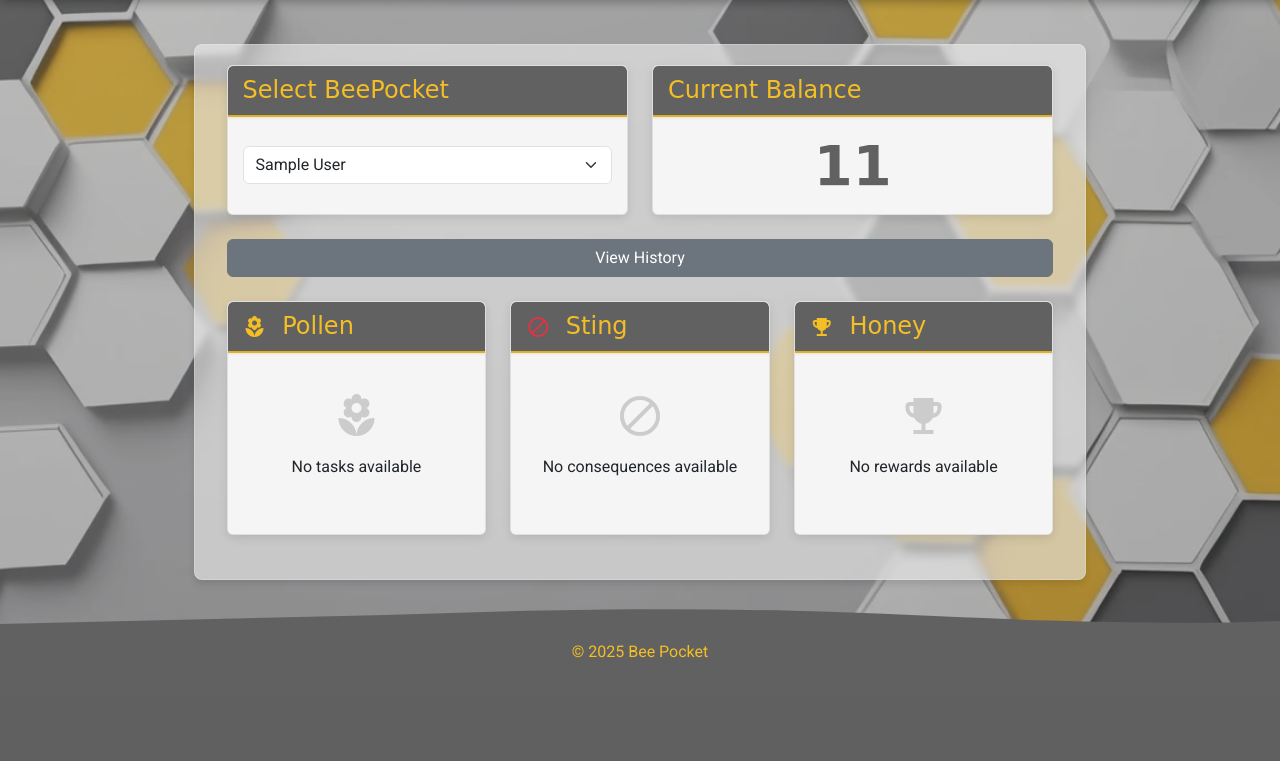
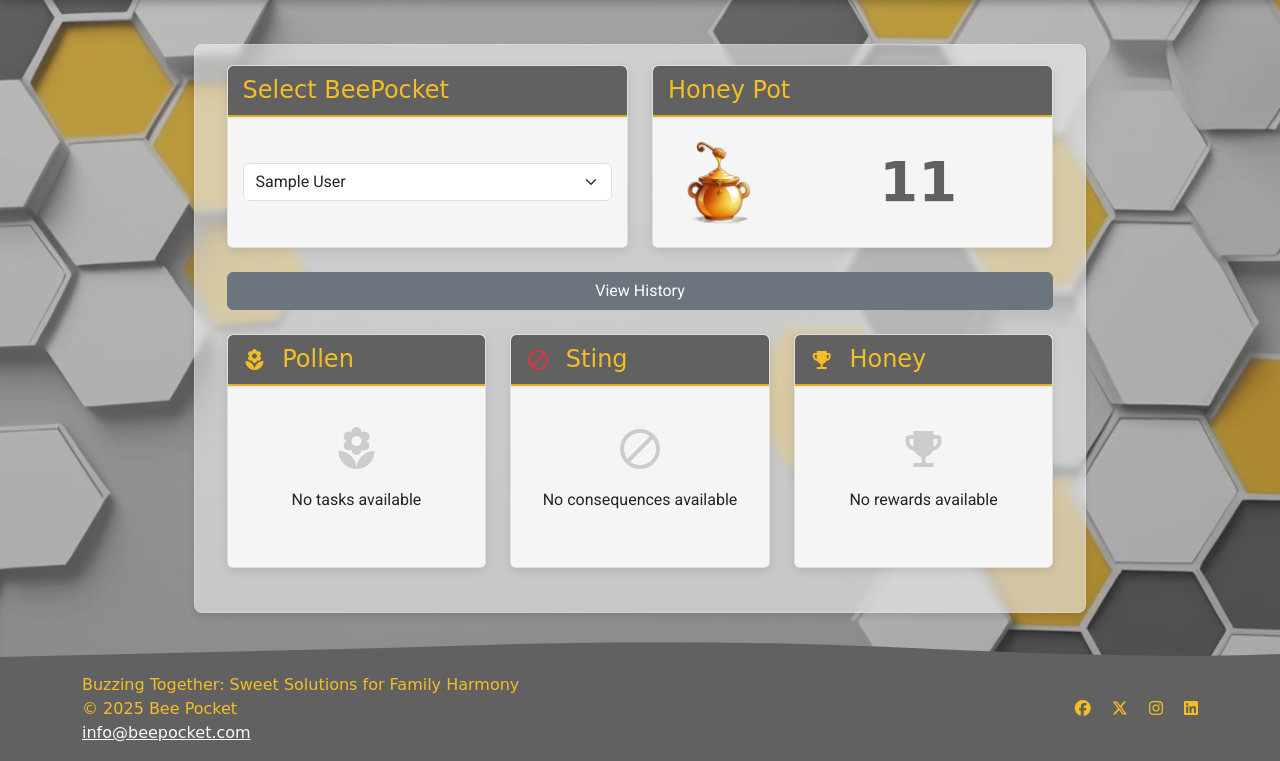
Before and after one commit to joe-aswonvos/bee_pocket, a Django app: page /pocket/ in a window 1280 px wide. Shown: the part 136-897 px from the top of the page. Before the commit the page ends 794 px from the top, so only its background shows below. Run offline with Django 5.2, Linux system fonts and the light colour scheme; a user stored in the database is signed in; tables that the repository leaves empty hold one stand-in row (values such as "Sample post"); some libraries are stand-ins or nearby versions; some web fonts are replaced.

Commit message:
Enhance UI: update footer layout with contact info and social media icons, modify item value label for adjustments, and improve styling for footer icons

```diff
--- a/create_app/templates/create.html
+++ b/create_app/templates/create.html
@@ -128,7 +128,7 @@
                         </select>
                     </div>
                     <div class="mb-3">
-                        <label for="item_value" class="form-label">Item Value (Please enter a positive integer)</label>
+                        <label for="item_value" class="form-label" id="item_value_label">Item Value (Please enter a positive integer)</label>
                         <input type="number" class="form-control" id="item_value" name="item_value" required min="1">
                     </div>
                     <button type="submit" class="btn btn-primary">Create Item</button>
--- a/pocket_app/templates/pocket.html
+++ b/pocket_app/templates/pocket.html
@@ -28,10 +28,14 @@
     <div class="col-md-6 d-flex">
       <div class="card h-100 flex-grow-1">
         <div class="card-header">
-          <h4 class="m-0">Current Balance</h4>
+          <h4 class="m-0">Honey Pot</h4>
         </div>
         <div class="card-body">
-          <div class="display-4 text-center">
+          <div class="row simple d-flex align-items-center">
+            <div class="col-md-4">
+                <img src="{% static 'images/honeypot.webp' %}" alt="honey-pot" class="img-fluid" style="max-height: 100px;">
+            </div>
+            <div class="col-md-8 display-4 text-center">
               {% if selected_beepocket %}
                 {% if selected_beepocket.units != 'non-currency' %}
                   <span class="currency-symbol">
@@ -44,6 +48,7 @@
               {% else %}
                 <span class="text-muted">No BeePocket selected</span>
               {% endif %}
+            </div>
           </div>
         </div>
       </div>
--- a/static/css/style.css
+++ b/static/css/style.css
@@ -160,8 +160,18 @@
    position: relative;
    background: var(--secondary-color);
    color: var(--primary-color);
+   font-family: var(--primary-font);
    padding-top: 20px;
    z-index: var(--z-footer);
+ }
+
+ .footer-icon {
+   color: var(--primary-color);
+   text-decoration: none;
+ }
+
+ .footer-icon:hover {
+   color: var(--tertiary-color);
  }
 
  /* Wave pattern above footer */
--- a/static/js/script.js
+++ b/static/js/script.js
@@ -62,6 +62,21 @@ document.addEventListener("DOMContentLoaded", function () {
         newCategoryInput.style.display = "block";
       } else {
         newCategoryInput.style.display = "none";
+      }
+    });
+  }
+
+  // Check if the type chosen is adjustment, then change value label
+  const itemTypeSelect = document.getElementById("item_type");
+  if (itemTypeSelect) {
+    itemTypeSelect.addEventListener("change", function () {
+      const itemValueLabel = document.getElementById("item_value_label");
+      if (this.value === "Adjustment") {
+        itemValueLabel.textContent =
+          "Item Value (Adjustments can be positive or negative)";
+      } else {
+        itemValueLabel.textContent =
+          "Item Value (Please enter a positive integer)";
       }
     });
   }
--- a/templates/base.html
+++ b/templates/base.html
@@ -89,8 +89,32 @@
       </div>
     </main>
 
-    <footer class="text-center py-3 mt-auto">
-      <p>&copy; 2025 Bee Pocket</p>
+    <footer class="py-3 mt-auto">
+      <div class="container">
+        <div class="row align-items-center">
+          <div class="col-md-6 text-center text-md-start mb-3 mb-md-0">
+            <p class="mb-0">Buzzing Together: Sweet Solutions for Family Harmony</p>
+            <p class="mb-0">&copy; 2025 Bee Pocket</p>
+            <p class="mb-0">
+              <a href="mailto:info@beepocket.com" class="text-light">info@beepocket.com</a>
+            </p>
+          </div>
+          <div class="col-md-6 text-center text-md-end">
+            <a href="https://www.facebook.com" class="footer-icon me-3">
+              <i class="fa-brands fa-facebook"></i>
+            </a>
+            <a href="https://www.twitter.com" class="footer-icon me-3">
+              <i class="fa-brands fa-x-twitter"></i>
+            </a>
+            <a href="https://www.instagram.com" class="footer-icon me-3">
+              <i class="fa-brands fa-instagram"></i>
+            </a>
+            <a href="https://www.linkedin.com" class="footer-icon">
+              <i class="fa-brands fa-linkedin"></i>
+            </a>
+          </div>
+        </div>
+      </div>
     </footer>
 
 <!-- Notification Toast -->
@@ -118,6 +142,7 @@
       integrity="sha384-YvpcrYf0tY3lHB60NNkmXc5s9fDVZLESaAA55NDzOxhy9GkcIdslK1eN7N6jIeHz"
       crossorigin="anonymous"
     ></script>
+    <script src="https://kit.fontawesome.com/5c14c611eb.js" crossorigin="anonymous"></script>
     <script src="{% static 'js/script.js' %}"></script>
   </body>
 </html>
```
Also changed, not shown: static/images/honeypot.webp (added), 3 other files. Lines whose indentation alone changed are shown as unchanged.
